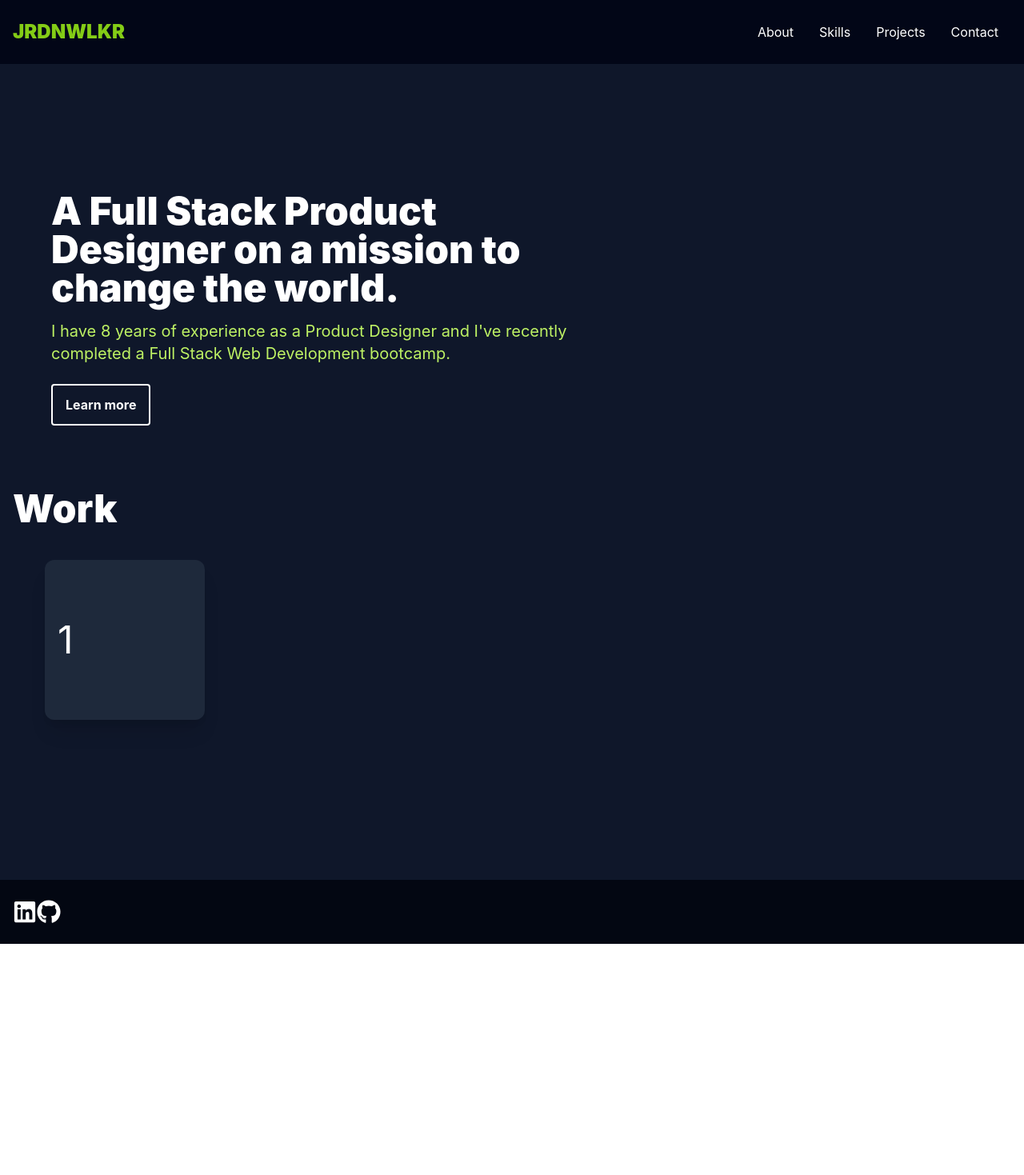
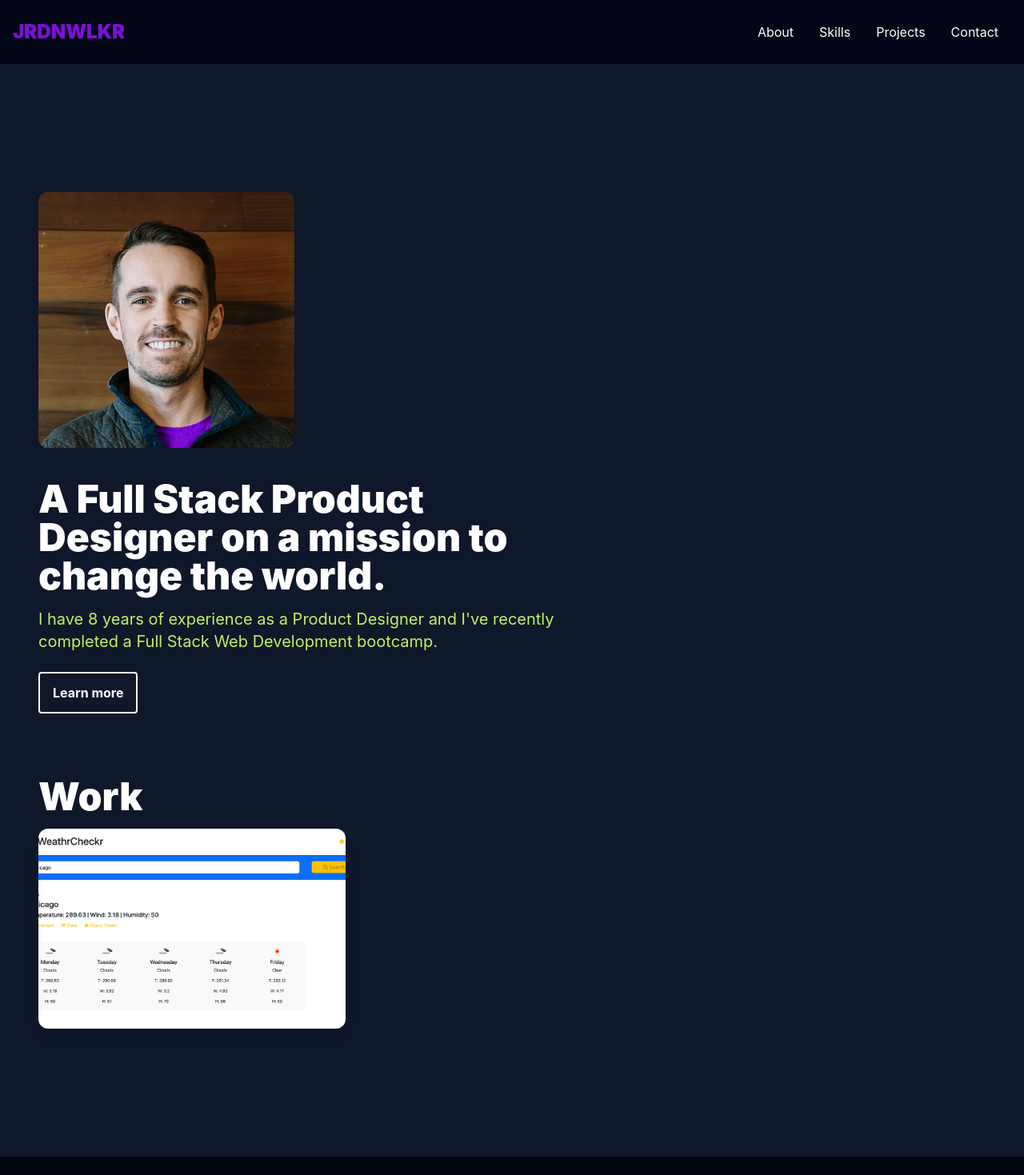
Before and after one commit to jrdnwlkr/portfolio-react, a React (Create React App) app: page / in a window 1280 px wide. Shown: the top 1469 px of the page at 80% size. Before the commit the page ends 1180 px from the top, so only its background shows below. Built offline with nearby package versions, Linux system fonts and the light colour scheme.

Commit message:
project component

```diff
--- a/src/components/About.jsx
+++ b/src/components/About.jsx
@@ -1,8 +1,10 @@
 import React from 'react'
+import Jordan from '../assets/jrdn.png'
 
 const About = () => {
     return (
-        <div className='my-20 px-12'>
+        <div className='my-20'>
+            <img className='rounded-xl mb-10 max-w-xs' src={Jordan} />
             <p className='text-white text-3xl sm:text-5xl font-black max-w-[700px] mb-4'>
                 A Full Stack Product Designer on a mission to change the world.
             </p>
--- a/src/components/Content.jsx
+++ b/src/components/Content.jsx
@@ -3,7 +3,7 @@ import Project from './Project'
 
 const Content = () => {
     return (
-        <div className='w-full mx-auto px-4 h-full flex-col min-h-screen py-[160px] bg-slate-900 container'>
+        <div className='w-full mx-auto px-12 h-full flex-col min-h-screen py-[160px] bg-slate-900'>
             <About></About>
             <p className='text-white text-3xl sm:text-5xl font-black max-w-[700px] mb-4'>
                 Work
--- a/src/components/Header.jsx
+++ b/src/components/Header.jsx
@@ -7,7 +7,7 @@ const Header = () => {
     return (
         <div className='fixed w-full h-[80px] flex justify-between items-center px-4 bg-slate-950'>
             <div>
-                <p className='text-2xl font-black text-lime-500'>JRDNWLKR</p>
+                <p className='text-2xl font-black text-[#7D0FD8]'>JRDNWLKR</p>
             </div>
             {/* Navigation */}
                 <ul className='hidden md:flex'>
--- a/src/components/Project.jsx
+++ b/src/components/Project.jsx
@@ -1,9 +1,26 @@
 import React from 'react'
+import WeatherCheckr from '../assets/weather-checkr.png'
 
 const Project = () => {
     return (
-        <div className='shadow-xl rounded-xl w-[200px] h-[200px] flex justify-between items-center m-10 px-4 bg-slate-800 text-5xl'>
-            <p className='text-white text-center'>1</p>
+        <div className='grid sm:grid-cols-2 md:grid-cols-3 gap-4'>
+            <div style={{ backgroundImage: `url(${WeatherCheckr})` }} className='shadow-lg container rounded-xl group flex justify-center items-center mx-auto content-div'>
+
+                {/* Hover */}
+                <div className='opacity-0 group-hover:opacity-100' >
+                    <span className='text-2xl font-bold text-white tracking-wider'>
+                        React JS Application
+                    </span>
+                    <div className='pt-8 text-center'>
+                        <a href="/">
+                            <button className='text-center rounded-lg px-4 py-3 m-2 bg-white text-gray-700 font-bold text-lg'>Demo</button>
+                        </a>
+                        <a href="/">
+                            <button className='text-center rounded-lg px-4 py-3 m-2 bg-white text-gray-700 font-bold text-lg'>Code</button>
+                        </a>
+                    </div>
+                </div>
+            </div>
         </div>
     )
 }
--- a/src/index.css
+++ b/src/index.css
@@ -24,3 +24,18 @@ code {
     @apply text-white;
   }
 }
+
+.content-div {
+  background-repeat: no-repeat;
+  background-size: cover;
+  background-position: center;
+  height: 250px;
+}
+
+.content-div:hover {
+  background-image: linear-gradient(
+    to right,
+    rgb(124,15,216),
+    hsla(242, 74%, 61%, 0.8)
+  )!important;
+}
```
Also changed, not shown: src/assets/jrdn.png (added), src/assets/weather-checkr.png (added).
